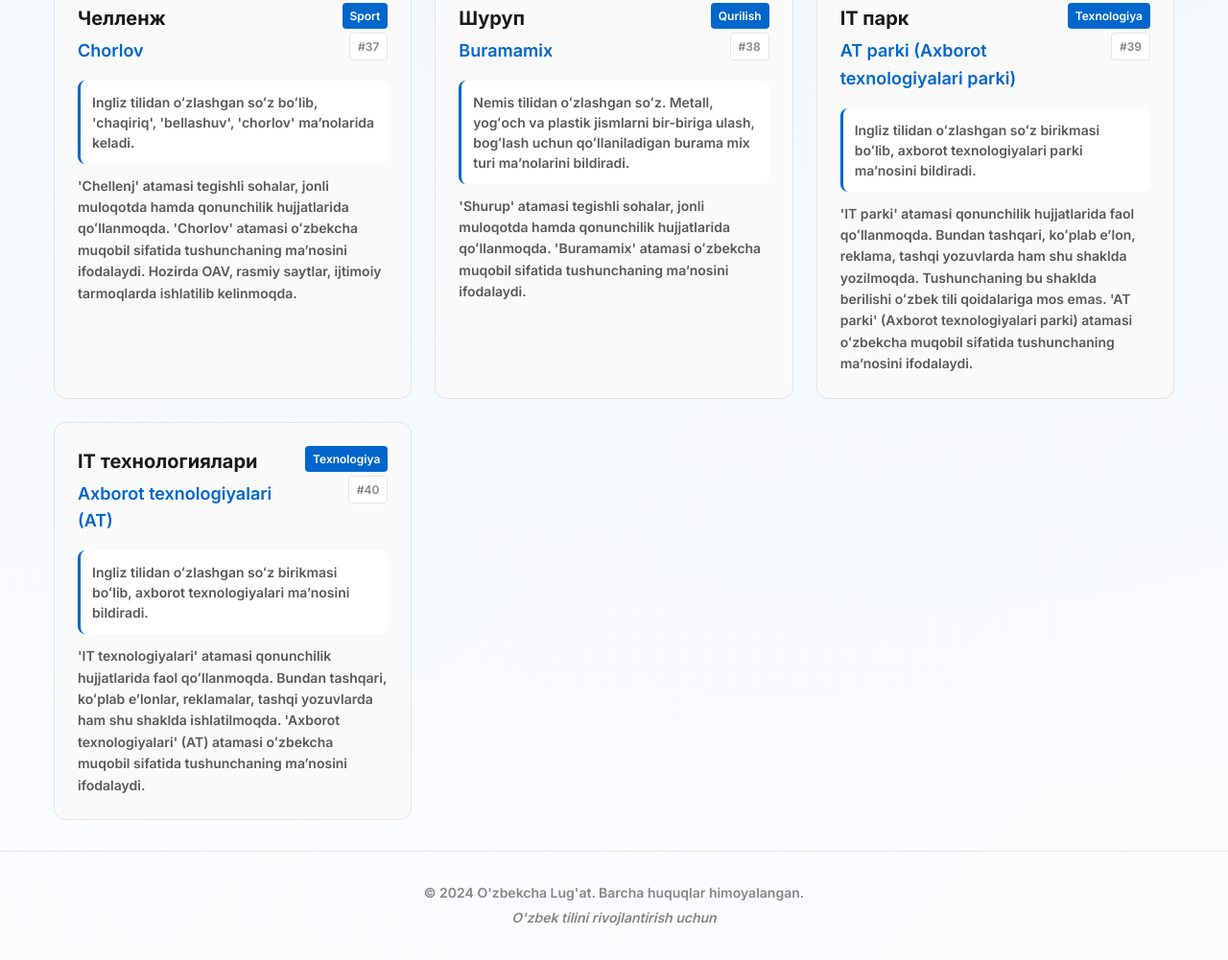
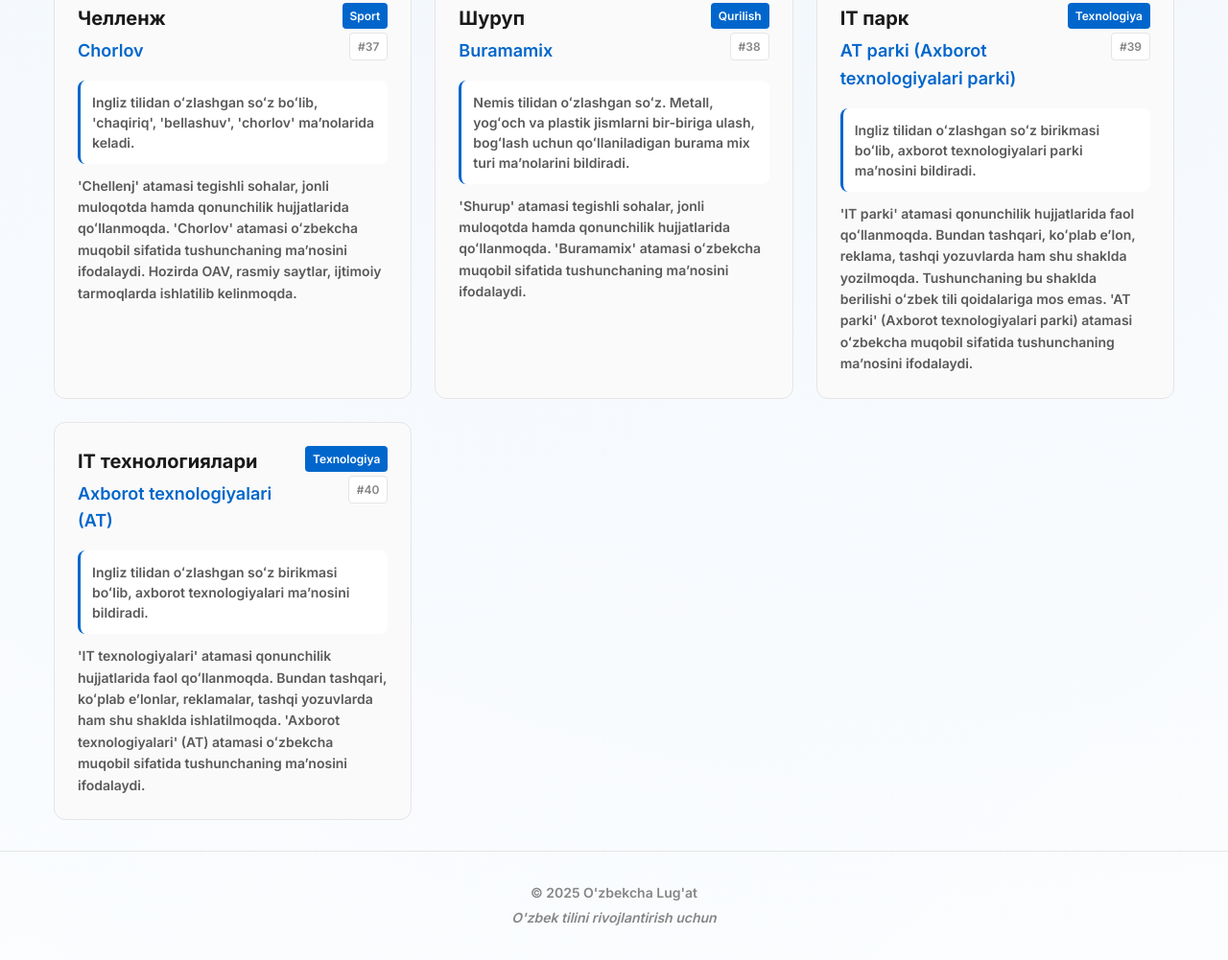
Before and after one commit to rarebek/lugat-uz, a plain HTML site: page index.html in a window 1280 px wide. Shown: the part 5199-6200 px from the top of the page at 96% size. Drawn offline with Linux system fonts and the light colour scheme.

```diff
--- a/index.html
+++ b/index.html
@@ -68,7 +68,7 @@
 
     <footer class="footer">
         <div class="container">
-            <p>&copy; 2024 O'zbekcha Lug'at. Barcha huquqlar himoyalangan.</p>
+            <p>&copy; 2025 O'zbekcha Lug'at</p>
             <p class="footer-note">O'zbek tilini rivojlantirish uchun</p>
         </div>
     </footer>
```
Also changed, not shown: .claude/settings.local.json (deleted), 1 other file.
